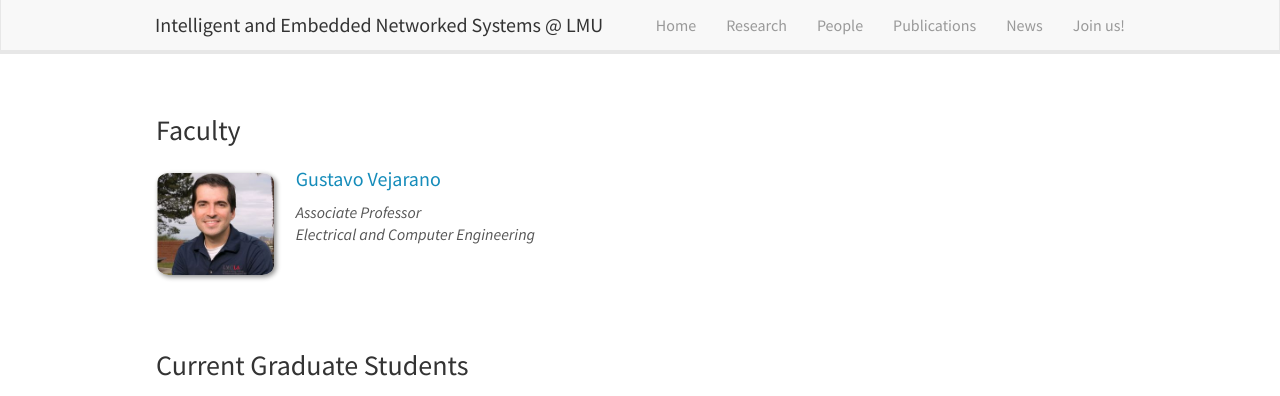
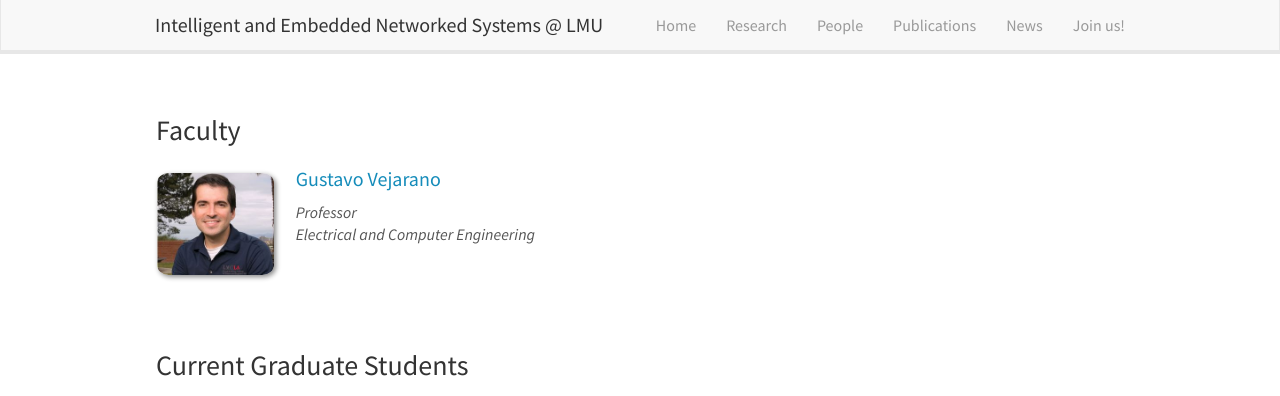
Before and after one commit to intemnets/intemnets.github.io, a Jekyll site: the page built from _pages/people.md, in a window 1280 px wide and 900 px high. Shown: the top 396 px of the window. Built offline with Jekyll 4.4.1, drawn with Linux system fonts in a browser that asks for light colours; nearby versions of some CDN libraries.

```diff
--- a/_data/faculty_members.yml
+++ b/_data/faculty_members.yml
@@ -1,4 +1,4 @@
 - name: <a href="https://gvejaran.intemnets.lmu.build/">Gustavo Vejarano</a>
   photo: gustavo.jpg
-  role: Associate Professor
+  role: Professor
   info: Electrical and Computer Engineering
```
Also changed, not shown: 9 other files.
